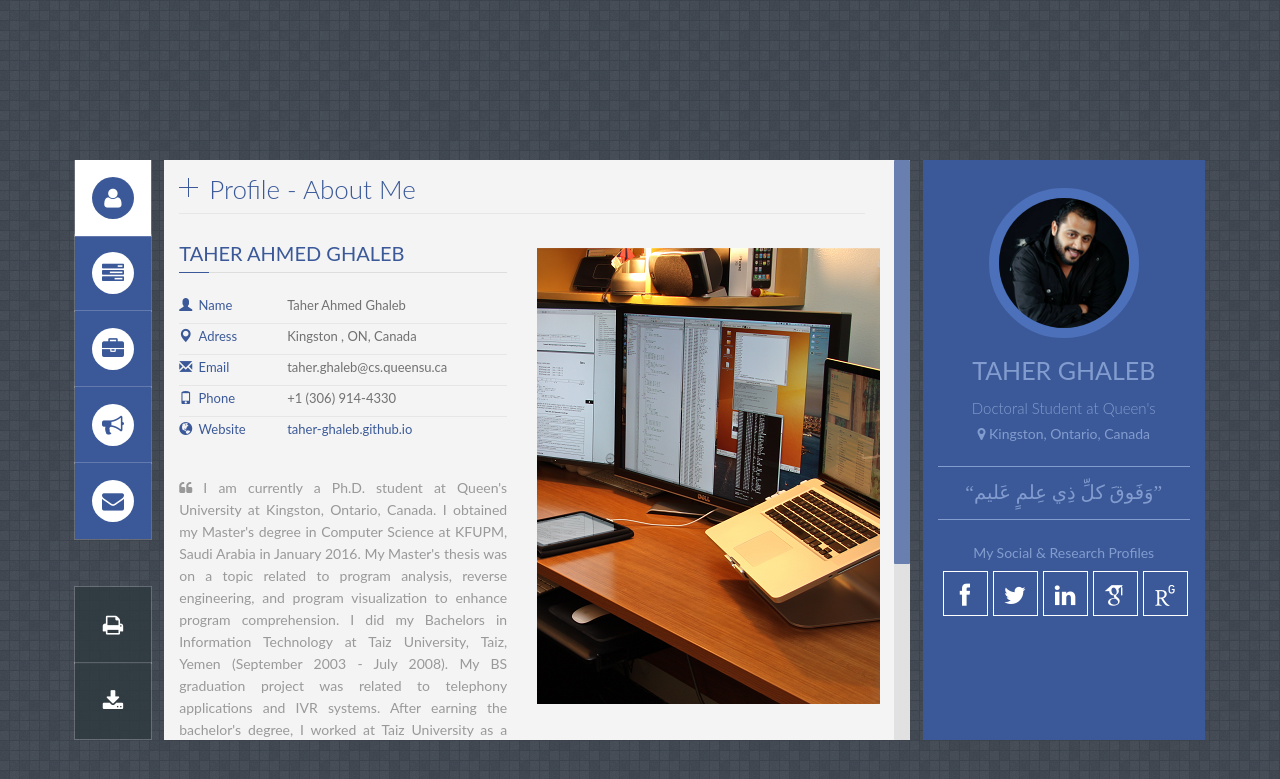
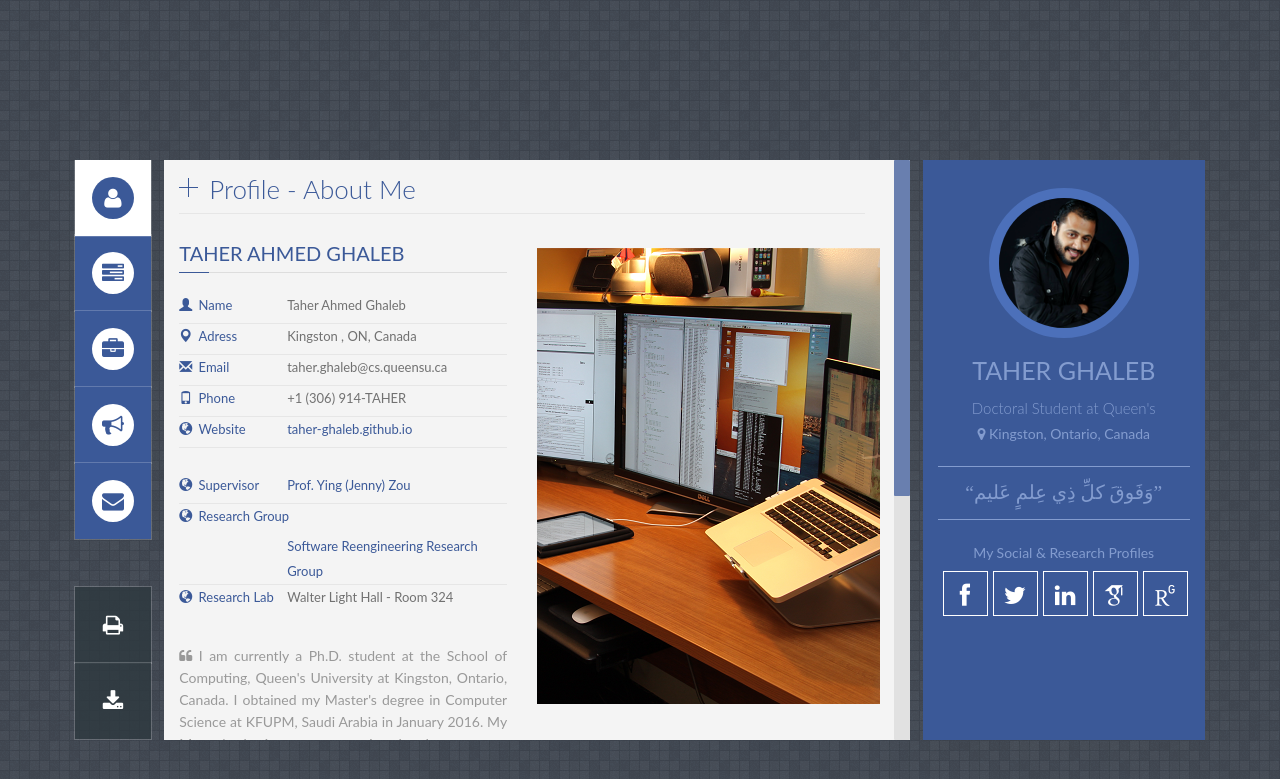
Before and after one commit to Taher-Ghaleb/Taher-Ghaleb.github.io, a Jekyll site: the page built from index.html, in a window 1280 px wide. Shown: the top 779 px of the page. Built offline with Jekyll 4.4.1, drawn with Linux system fonts in a browser that asks for light colours; some web fonts are replaced; some of the changed text lies outside the part shown.

Commit message:
Update profile.html

```diff
--- a/_includes/profile.html
+++ b/_includes/profile.html
@@ -12,8 +12,7 @@
             <div class="clear"></div>
         </div>
 
-		   <ul class="about">
-
+	<ul class="about">
             <li>
                 <i class="glyphicon glyphicon-user"></i>
                 <label>Name</label>
@@ -38,23 +37,40 @@
             <li>
                 <i class="glyphicon glyphicon-phone"></i>
                 <label>Phone</label>
-                <span class="value">+1 (306) 914-4330</span>
+                <span class="value">+1 (306) 914-TAHER</span>
                 <div class="clear"></div>
             </li>
 
             <li>
                 <i class="glyphicon glyphicon-globe"></i>
                 <label>Website</label>
-                <span class="value"><a href="#" target="_blank">taher-ghaleb.github.io</a></span>
+                <span class="value"><a href="taher-ghaleb.github.io" target="_blank">taher-ghaleb.github.io</a></span>
                 <div class="clear"></div>
             </li>
-
-        </ul>
-
+	    <br/>
+            <li>
+                <i class="glyphicon glyphicon-globe"></i>
+                <label>Supervisor</label>
+                <span class="value"><a href="http://my.ece.queensu.ca/People/Y-Zou/index.html" target="_blank">Prof. Ying (Jenny) Zou</a></span>
+                <div class="clear"></div>
+            </li>
+            <li>
+                <i class="glyphicon glyphicon-globe"></i>
+                <label>Research Group</label>
+                <span class="value"><a href="http://post.queensu.ca/~zouy" target="_blank">Software Reengineering Research Group</a></span>
+                <div class="clear"></div>
+            </li>
+            <li>
+                <i class="glyphicon glyphicon-globe"></i>
+                <label>Research Lab</label>
+                <span class="value">Walter Light Hall - Room 324</span>
+                <div class="clear"></div>
+            </li>
+	</ul>
 
         <p style="margin-bottom:20px; text-align:justify;">
             <i class="fa fa-quote-left" style=""></i>
-            I am currently a Ph.D. student at Queen's University at Kingston, Ontario, Canada. I obtained my Master's degree in Computer Science at KFUPM, Saudi Arabia in January 2016. My Master's thesis was on a topic related to program analysis, reverse engineering, and program visualization to enhance program comprehension. I did my Bachelors in Information Technology at Taiz University, Taiz, Yemen (September 2003 - July 2008). My BS graduation project was related to telephony applications and IVR systems. After earning the bachelor's degree, I worked at Taiz University as a full-time Teaching Assistant for three years (December 2008 - December 2011).
+            I am currently a Ph.D. student at the School of Computing, Queen's University at Kingston, Ontario, Canada. I obtained my Master's degree in Computer Science at KFUPM, Saudi Arabia in January 2016. My Master's thesis was on a topic related to program analysis, reverse engineering, and program visualization to enhance program comprehension. I did my Bachelors in Information Technology at Taiz University, Taiz, Yemen (September 2003 - July 2008). My BS graduation project was related to telephony applications and IVR systems. After earning the bachelor's degree, I worked at Taiz University as a full-time Teaching Assistant for three years (December 2008 - December 2011).
         </p>
 
          <p style="margin-bottom:20px; text-align:justify;">
```
